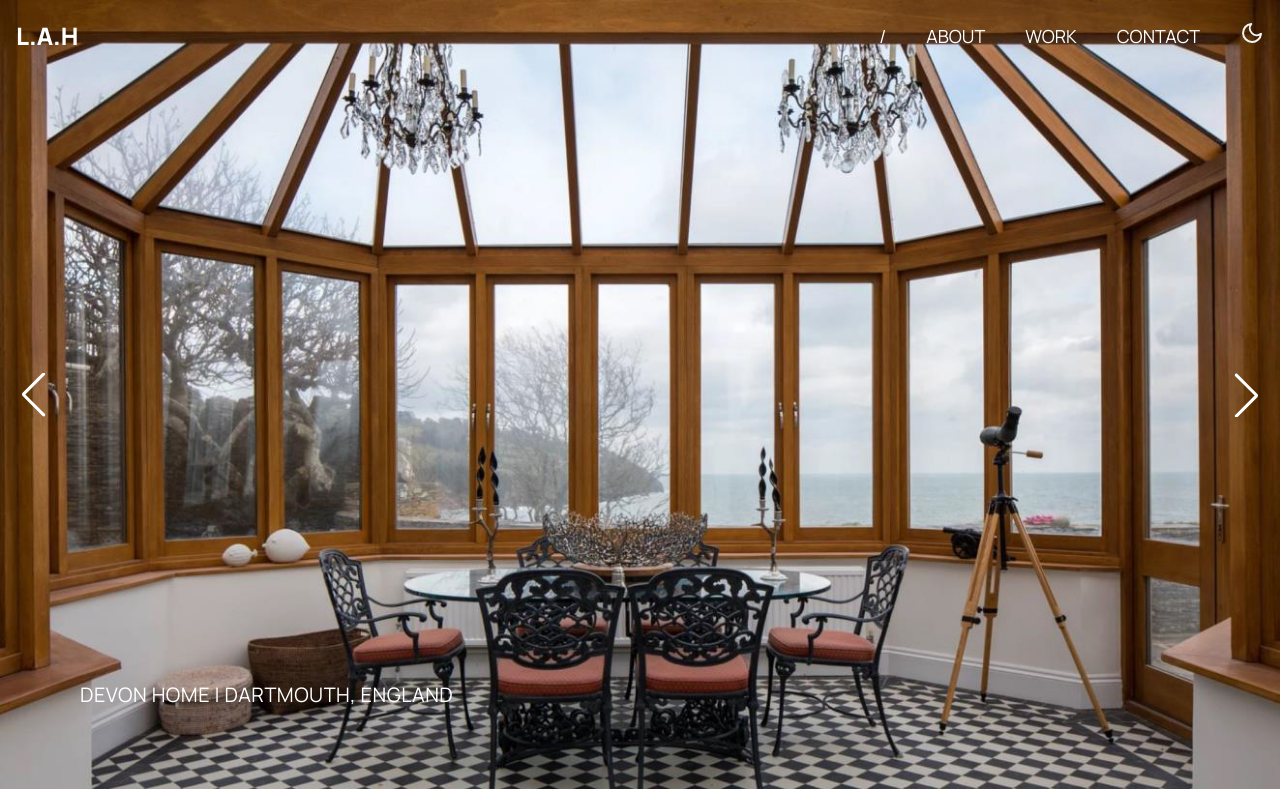
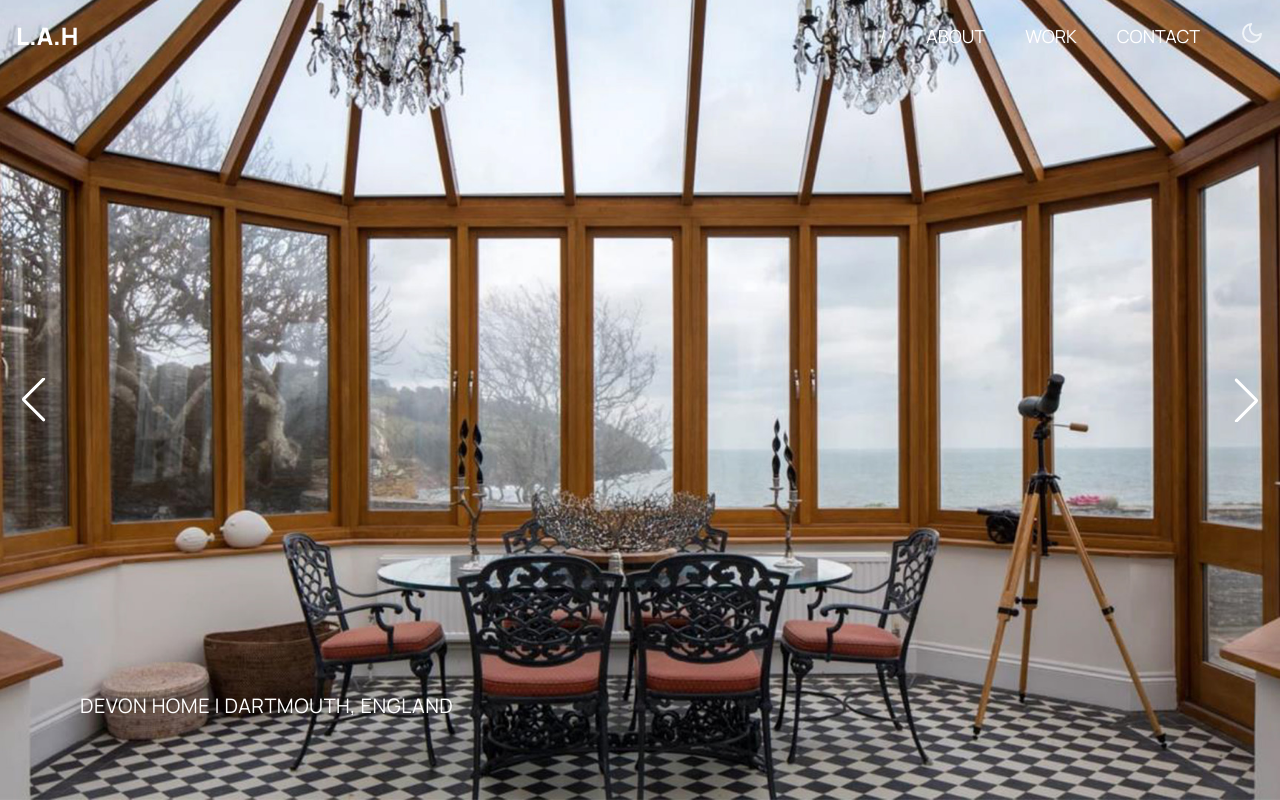
Before and after one commit to saadkhaan/lah, a Next.js app: page / in a window 1280 px wide. Built offline with nearby package versions, Linux system fonts and the light colour scheme.

Commit message:
fixed hero image carousel

```diff
--- a/components/HeroCarousel.js
+++ b/components/HeroCarousel.js
@@ -40,13 +40,13 @@ export default function HeroCarousel() {
 			autoHeight={true}
 		>
 			<swiper-slide>
-				<div>
+				<div className="relative block w-screen h-screen h-screen-mobile">
 					<Image
 						src="/cover.jpg"
 						alt="a room"
-						width={1920}
-						height={0}
-						className="relative"
+						sizes="(max-width: 768px) 100vw, (max-width: 1200px) 50vw, 33vw"
+						fill
+						className="w-full h-full object-cover"
 					/>
 					<p className="absolute uppercase text-white sm:text-xl bottom-[50%] left-[50%] transform -translate-x-[50%] sm:bottom-20 sm:left-20 sm:translate-x-0">
 						Devon Home | Dartmouth, England
@@ -54,13 +54,13 @@ export default function HeroCarousel() {
 				</div>
 			</swiper-slide>
 			<swiper-slide>
-				<div>
+				<div className="relative block w-screen h-screen h-screen-mobile">
 					<Image
 						src="/cover2.jpg"
 						alt="a room"
-						width={1920}
-						height={0}
-						className="relative"
+						sizes="(max-width: 768px) 100vw, (max-width: 1200px) 50vw, 33vw"
+						fill
+						className="w-full h-full object-cover"
 					/>
 					<p className="absolute uppercase text-white sm:text-xl bottom-[50%] left-[50%] transform -translate-x-[50%] sm:bottom-20 sm:left-20 sm:translate-x-0">
 						Devon Home | Dartmouth, England
@@ -68,13 +68,13 @@ export default function HeroCarousel() {
 				</div>
 			</swiper-slide>
 			<swiper-slide>
-				<div>
+				<div className="relative block w-screen h-screen h-screen-mobile">
 					<Image
 						src="/cover3.jpg"
 						alt="a room"
-						width={1920}
-						height={0}
-						className="relative"
+						sizes="(max-width: 768px) 100vw, (max-width: 1200px) 50vw, 33vw"
+						fill
+						className="w-full h-full object-cover"
 					/>
 					<p className="absolute uppercase text-white sm:text-xl bottom-[50%] left-[50%] transform -translate-x-[50%] sm:bottom-20 sm:left-20 sm:translate-x-0">
 						Devon Home | Dartmouth, England
@@ -82,13 +82,13 @@ export default function HeroCarousel() {
 				</div>
 			</swiper-slide>
 			<swiper-slide>
-				<div>
+				<div className="relative block w-screen h-screen h-screen-mobile">
 					<Image
 						src="/cover4.jpg"
 						alt="a room"
-						width={1920}
-						height={0}
-						className="relative"
+						sizes="(max-width: 768px) 100vw, (max-width: 1200px) 50vw, 33vw"
+						fill
+						className="w-full h-full object-cover"
 					/>
 					<p className="absolute uppercase text-white sm:text-xl bottom-[50%] left-[50%] transform -translate-x-[50%] sm:bottom-20 sm:left-20 sm:translate-x-0">
 						Devon Home | Dartmouth, England
```
Also changed, not shown: public/cover.jpg.
